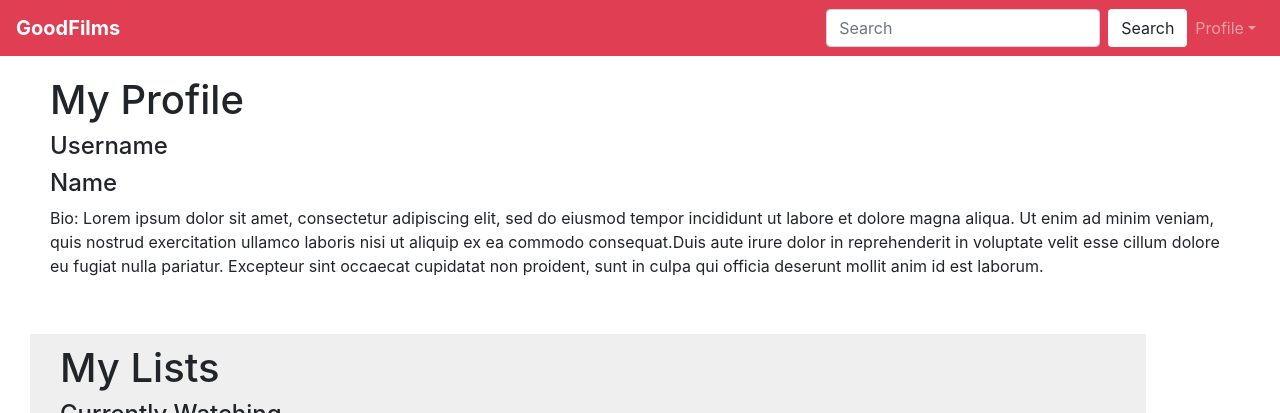
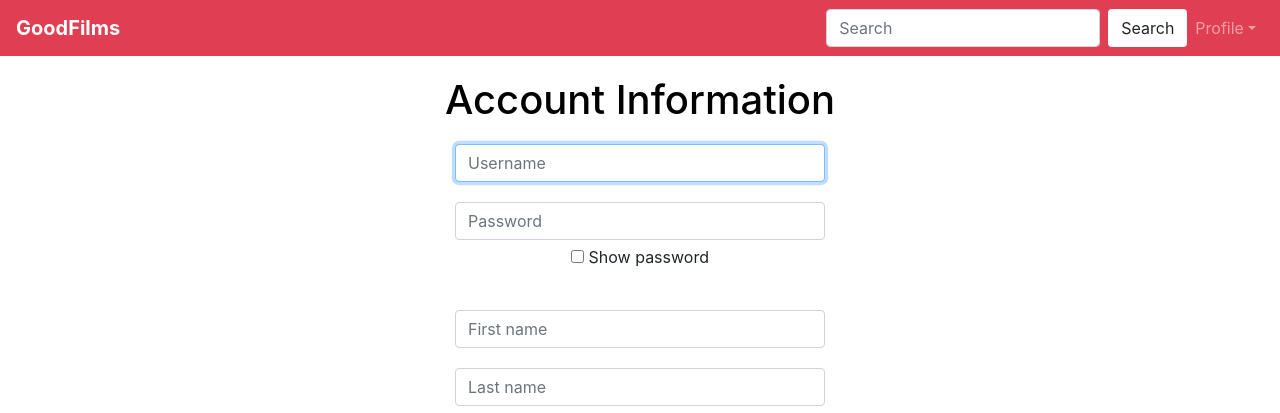
Before and after one commit to allybranch/test-project, a PHP site: page /project/profile.php in a window 1280 px wide. Shown: the top 413 px of the page. Run offline with PHP 8.4, Linux system fonts and the light colour scheme.

Commit message:
extra 5 stuff

```diff
--- a/profile.php
+++ b/profile.php
@@ -9,6 +9,11 @@
       <link rel="stylesheet" href="owlcarousel/assets/owl.theme.default.min.css">
       <link rel="stylesheet" href="https://cdn.jsdelivr.net/npm/bootstrap@4.6.0/dist/css/bootstrap.min.css" integrity="sha384-B0vP5xmATw1+K9KRQjQERJvTumQW0nPEzvF6L/Z6nronJ3oUOFUFpCjEUQouq2+l" crossorigin="anonymous">
       <link rel="stylesheet" href="styles.css">
+
+      <style>
+        #test{float: left}
+        #test2 {float: right}
+        </style>
     </head>
 
 
@@ -16,15 +21,69 @@
     <?php include('header.html')?>
 
     <div class="profile-container1">
-      <h1> My Profile </h1>
-        <h4> Username </h4>
-        <h4> Name </h4>
-        <p> Bio: Lorem ipsum dolor sit amet, consectetur adipiscing elit, sed do eiusmod tempor incididunt ut labore et dolore magna aliqua. Ut enim ad minim veniam, quis nostrud exercitation ullamco laboris nisi ut aliquip ex ea commodo consequat.Duis aute irure dolor in reprehenderit in voluptate velit esse cillum dolore eu fugiat nulla pariatur. Excepteur sint occaecat cupidatat non proident, sunt in culpa qui officia deserunt mollit anim id est laborum. </p>
+      <form method="POST" id='loginform' action="profile.php" onsubmit="saveInfo()" >
+      <h1> Account Information </h1>
+      <div class="row g-3">
+        <div class="col">
+          <input type="text" name='username' id="inputUsername" class="form-control" placeholder="Username" required autofocus>
+          <span name="error" class="error message" id="user_msg"> </span>
+        </div>
+      </div>
+
+      <div class="row g-3">
+        <div class="col">
+          <input type="password" name='password' id="inputPassword" class="form-control" placeholder="Password" required>
+          <span name="error" class="error message" id="pwd_msg"> </span>
+          <div class="form-group showPassword">
+            <input  type="checkbox" id="showPassword" /> Show password
+          </div>
+        </div>
     </div>
+
+    <div class="row g-3">
+      <div class="col">
+        <input type="text" id='firstname' class="form-control" placeholder="First name" aria-label="First name">
+        <span class="error message" id="fname_msg"></span>
+      </div>
+    </div>
+
+    <div class="row g-3">
+      <div class="col">
+        <input type="text" id='lastname' class="form-control" placeholder="Last name" aria-label="Last name">
+        <span class="error message" id="lname_msg"></span>
+      </div>
+    </div>
+
+    <div class="row g-3">
+      <div class="col">
+        <input type="email" id="inputEmail" class="form-control" placeholder="Email Address" autofocus>
+      </div>
+    </div>
+
+    <div class="text-center">
+      <button type='submit' class="btn btn-lg btn-primary form-btn" id='save' >Save</button>
+    </div
+    </form>
+      </div>
+
+
 
     <div class="main-page-area">
       <div class="profile-container2">
-      <h1 class="page-title"> My Lists </h1>
+
+      <div class='test' id='test'>
+              <h1 > My Lists </h1>
+      </div>
+
+      <div id='test2'>
+        <button  class="btn btn-lg btn-primary form-btn" onclick="newList()"> New List</button>
+      </div>
+
+      <br> </br>
+      <br> </br>
+
+      <table>
+        <tr>
       <h4 class="list-title"> Currently Watching </h4>
       <div class="owl-carousel owl-theme">
           <div class="item">
@@ -76,7 +135,8 @@
               <img src="https://occ-0-2433-2430.1.nflxso.net/dnm/api/v6/X194eJsgWBDE2aQbaNdmCXGUP-Y/AAAABfuIXSPh5wc-f7oUq7CUDS8m2Ou8svZWdt5lMY4THWfTeLv7qR-FkgeNcoLFdCAL9fYLc2ksZd-_eb8WoCbIDfPMwY4.webp?r=575" ></img>
           </div>
       </div>
-
+</tr>
+<tr>
       <h4 class="list-title"> Watched This Year </h4>
       <div class="owl-carousel owl-theme">
           <div class="item">
@@ -113,7 +173,8 @@
             <img src="https://occ-0-2433-2430.1.nflxso.net/dnm/api/v6/X194eJsgWBDE2aQbaNdmCXGUP-Y/AAAABUqFTSb5Og6Jk2QuOJEPXQzbJyiPxuqR6Ep_kjPtKY3ZBt7qOdLWSWZidhoQjLfLllW3t-p-0X93StIsFqZtQpYRKpCcGC82WNqJrq3c7_1fYeSL49OLdpDxFPti.jpg?r=cff"></img>
           </div>
       </div>
-
+</tr>
+<tr>
       <h4 class="list-title"> Want To Watch </h4>
       <div class="owl-carousel owl-theme">
           <div class="item">
@@ -162,9 +223,12 @@
               <img src="https://occ-0-2433-2430.1.nflxso.net/dnm/api/v6/X194eJsgWBDE2aQbaNdmCXGUP-Y/AAAABd5Q66-LLwMrV8ekr5kx6Op5Y-1SeHQSEx8lhX9MCvS3rgV-1G_mUhPBqrixDts-L_AOdPj_dwIM0enLVdp9dx2EWxk.webp?r=75a" ></img>
           </div>
       </div>
+</tr>
+</table>
+      </div>
     </div>
-  </div>
-  </body>
+
+      </body>
 
   <script src="https://code.jquery.com/jquery-3.5.1.slim.min.js" integrity="sha384-DfXdz2htPH0lsSSs5nCTpuj/zy4C+OGpamoFVy38MVBnE+IbbVYUew+OrCXaRkfj" crossorigin="anonymous"></script>
     <script src="owlcarousel/owl.carousel.min.js"></script>
@@ -197,4 +261,15 @@
       }
     })
 </script>
+
+<script>
+
+function saveInfo(){
+
+  var usr = document.getElementById('inputUsername').value;
+
+
+  document.getElementById('inputUsername').value= usr;
+}
+</script>
 </html>
```
Also changed, not shown: login.php (+26 -2 lines).
